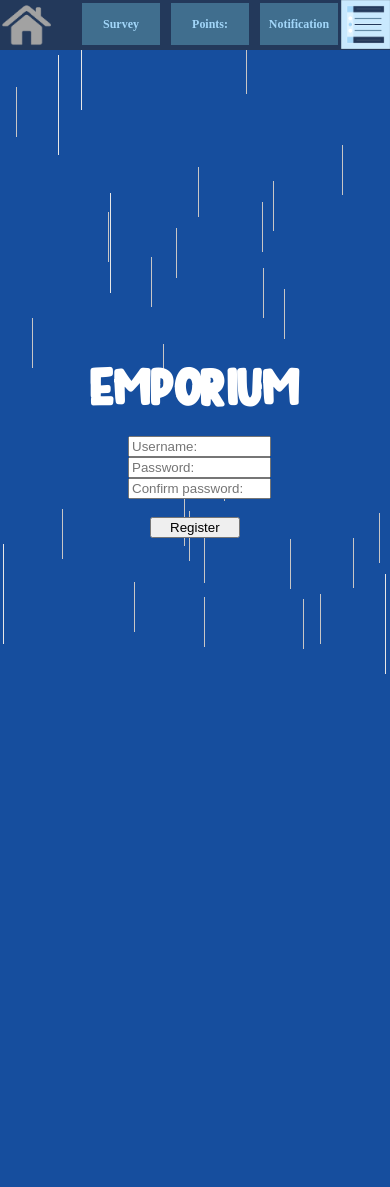
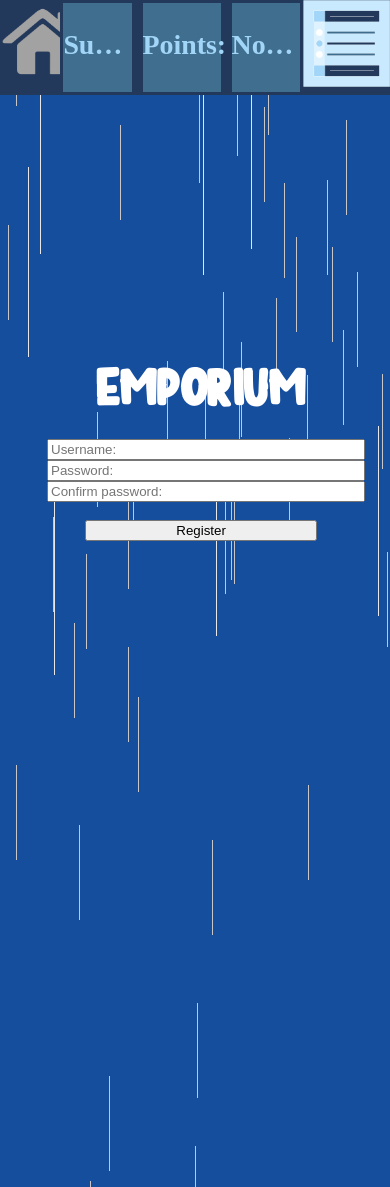
Before and after one commit to TingAn1212/Emporium, a Flask app: page /register in a window 390 px wide. Run offline with Flask 2, Linux system fonts and the light colour scheme; data that the repository does not hold is empty; some libraries are stand-ins or nearby versions.

Commit message:
Mobile styling changes

```diff
--- a/static/css/profile.css
+++ b/static/css/profile.css
@@ -1,6 +1,10 @@
 @font-face {
     font-family: 'watery'; /*a name to be used later*/
     src: url('/static/assets/watery.ttf'); /*URL to font*/
+}
+
+body {
+    padding-top:8vh;
 }
 
 #container {
--- a/static/css/register.css
+++ b/static/css/register.css
@@ -5,8 +5,7 @@
 
 #container {
     display:block;
-    width: 60%;
-    min-width: fit-content;
+    width: calc(50% + 200px);
     height: fit-content;
     margin-top: 30vh;
     margin-left: auto;
@@ -22,14 +21,14 @@
 }
 
 .field{
-    margin-left: 20%;
-    width: 60%;
+    margin-left: 10%;
+    width: 80%;
 }
 
 #submit_button{
     cursor: pointer;
-    width: 40%;
-    margin-left: 30%;
+    width: 60%;
+    margin-left: 20%;
 }
 
 #hint {
--- a/static/css/topbar.css
+++ b/static/css/topbar.css
@@ -6,7 +6,7 @@ body {
 .topbar {
     background-color: #23395b;
     width: 100%;
-    height: 50px;
+    height: 8vh;
     display: flex;
     position: fixed;
     z-index: 10;
@@ -20,34 +20,36 @@ body {
 .button {
     margin-left: 5px;
     text-align: center;
-    line-height: 42px;
+    line-height: 7vh;
     background-color: #406e8e;
     border: 3px solid #23395b;
-    width: 20%;
-    height:42px;
+    width: 20vw;
     color: #a2d6f9;
     text-decoration: none;
     font-weight: bolder;
     cursor: pointer;
-    font-size: calc(0.5vw + 10px);
+    font-size: calc(16px + 1vh);
+    text-overflow: ellipsis;
+    overflow: hidden;
 }
 .point_label {
     margin-left: 5px;
     text-align: center;
+    line-height: 7vh;
     background-color: #406e8e;
     border: 3px solid #23395b;
-    width: 20%;
-    line-height: 42px;
-    height:42px;
+    width: 20vw;
     color: #a2d6f9;
     text-decoration: none;
     font-weight: bolder;
-    font-size: calc(0.5vw + 10px);
+    font-size: calc(16px + 1vh);
 }
 #logo {
     margin-left: 0.5%;
-    width: 5%;
-    height:5%;}
+    aspect-ratio: 1;
+    height:92%;
+    margin-right: calc(100vw - 16vh - 60vw);
+}
 
 #dropdown {
     background-color: beige;
@@ -55,18 +57,24 @@ body {
     border: solid black 2px;
     display: none;
     position: fixed;
-    top: 50px;
+    top: 8vh;
     right:0px;
-    width: 100px;
+    width: fit-content;
     height:auto;
     z-index: 10;
 }
 
 .drop {
+    padding-left: 1vh;
+    padding-right: 1vh;
     cursor:pointer;
     text-align: center;
     display: block;
-    height:30px;
+    height:5vh;
+    width: fit-content;
+    min-width: 100px;
+    font-size: 2.5vh;
+    line-height: 5vh;
     border-bottom: solid black 2px;
     color: black;
     text-decoration: none;
@@ -89,7 +97,7 @@ img {
     height: 110vh;
     position: fixed;
     z-index: 0;
-    top: -50px;
+    top: -8vh;
     left: -5vw;
     /* background-color: red; */
 }
@@ -102,9 +110,9 @@ img {
     position: fixed;
     z-index: 2;
     width: 1px;
-    height: 100px;
+    height: 16vh;
     background-color: #e7e7e7;
-    top: -100px;
+    top: -16vh;
     left: -10px;
 }
 
@@ -112,9 +120,9 @@ img {
     position: fixed;
     z-index: 1;
     width: 1px;
-    height: 50px;
+    height: 8vh;
     background-color: #c8c6c6;
-    top: -50px;
+    top: -8vh;
     left: -10px;
 }
 
--- a/static/script/topbar.js
+++ b/static/script/topbar.js
@@ -11,7 +11,7 @@ function get_height(){
 }
 
 function random_loc(){
-    return screen.width*Math.random();
+    return 100*Math.random();
 }
 
 async function start_background(){
@@ -20,13 +20,13 @@ async function start_background(){
         if (Math.random() > 0.94){
             let loc = random_loc();
             if (Math.random() > 0.25){
-                let new_ele = $("<div class='rain_back' style='left: "+loc+"px !important"+"'></div>");
+                let new_ele = $("<div class='rain_back' style='left: "+loc+"vw !important"+"'></div>");
                 $("#background_holder").append(new_ele);
-                $(new_ele).animate({"top":get_height()+"px"},7000,function(){this.remove()});
+                $(new_ele).animate({"top":"120vh"},7000,function(){this.remove()});
             }else{
-                let new_ele = $("<div class='rain_front' style='left: "+loc+"px !important"+"'></div>");
+                let new_ele = $("<div class='rain_front' style='left: "+loc+"vw !important"+"'></div>");
                 $("#background_holder").append(new_ele);
-                $(new_ele).animate({"top":get_height()+"px"},5000,function(){this.remove()});
+                $(new_ele).animate({"top":"120vh"},5000,function(){this.remove()});
             }
         }
     }
--- a/templates/topbar.html
+++ b/templates/topbar.html
@@ -17,11 +17,11 @@
             <label class="drop" onclick="logout()">Logout</a>
         </div>
         <div data-aos="slide-right" data-aos-duration="1000" data-aos-once="true" class="topbar">
-            <a id="logo" href="{{url_for('index')}}" ><img style="width: 49px" src="/static/assets/home.png"></a>
-            <a class="button" onclick="go('/survey')" style="margin-left:auto">Survey</a>
+            <a id="logo" href="{{url_for('index')}}" ><img style="height: 95%" src="/static/assets/home.png"></a>
+            <a class="button" onclick="go('/survey')">Survey</a>
             <span class="point_label" id="points">Points: </span>
             <label class="button" onclick="go('/notification')" >Notification</label>
-            <div onclick="pop()"><img style="width: 49px;" src="/static/assets/Logo.png"></div>
+            <div onclick="pop()" style="width: 8vh;"><img style="height: 92%;" src="/static/assets/Logo.png"></div>
         </div>
         <div id="background_holder">
         </div>
```
Also changed, not shown: static/css/index.css (+5 -5 lines), static/css/login.css (+5 -6 lines).
